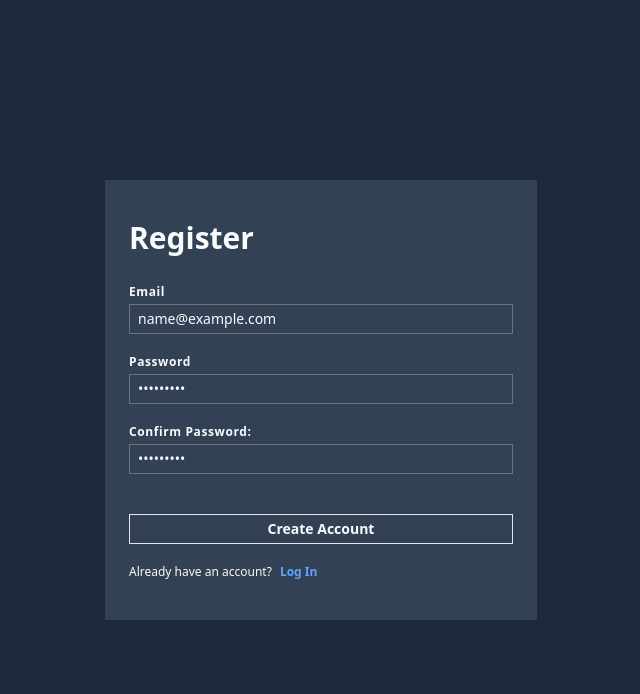
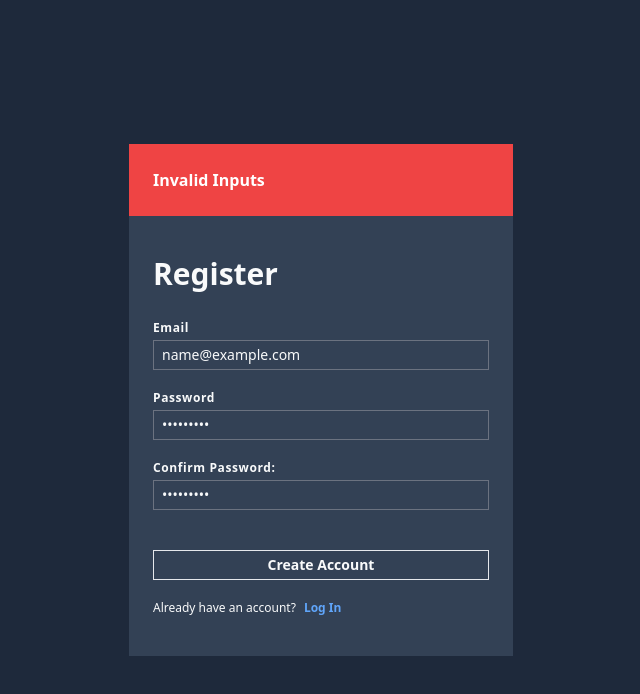
Before and after one commit to r-ILIASS/next-auth-forms, a Next.js app: page / in a window 1280 px wide. Both pictures are taken after typing "name@example.com", "Sample123", "Sample123" into the empty fields and a click on the button "Create Account". Shown: the top 694 px of the page, without its empty margins (319-959 px from the left). Built offline with nearby package versions, Linux system fonts and the light colour scheme.

Commit message:
validate form state before submit

```diff
--- a/components/Register.js
+++ b/components/Register.js
@@ -50,20 +50,32 @@ const Register = () => {
   // form submit
   const handleSubmit = async (e) => {
     e.preventDefault();
-    console.log("submit");
+
+    // validate form state
+    const v1 = EMAIL_REGEX.test(email);
+    const v2 = PASSWORD_REGEX.test(password);
+    const v3 = password === matchPassword;
+    if (!v1 || !v2 || !v3) {
+      setErrMsg("Invalid Inputs");
+      return;
+    }
+
+    console.log(email);
   };
 
   return (
     <section className="form-container">
       {/* -- Error Message */}
       {errMsg && (
-        <p ref={errRef} aria-live="assertive">
+        <p className="form-container-error" ref={errRef} aria-live="assertive">
           {errMsg}
         </p>
       )}
 
       {/* -- Form Title */}
-      <h1>Register</h1>
+      <div>
+        <h1>Register</h1>
+      </div>
 
       {/* -- Form */}
       <form onSubmit={handleSubmit}>
@@ -140,7 +152,9 @@ const Register = () => {
           <p
             id="confirmnote"
             className={
-              matchPasswordFocus && matchPassword && !validMatchPassword ? "block" : "hidden"
+              matchPasswordFocus && matchPassword && !validMatchPassword
+                ? "block"
+                : "hidden"
             }
           >
             Must match the first password input field.
--- a/styles/globals.css
+++ b/styles/globals.css
@@ -12,11 +12,19 @@ h1 {
 
 /* -- FORM STYLES */
 .form-container {
-  @apply flex flex-col px-6 py-10 bg-slate-700;
+  @apply flex flex-col bg-slate-700;
+}
+
+.form-container > div {
+  @apply px-6 pt-10;
+}
+
+.form-container-error {
+  @apply text-white font-semibold p-6 bg-red-500;
 }
 
 form {
-  @apply flex flex-col space-y-5 w-full min-w-[24rem] max-w-sm;
+  @apply px-6 pb-10 flex flex-col space-y-5 w-full min-w-[24rem] max-w-sm;
 }
 
 form > div {
```
